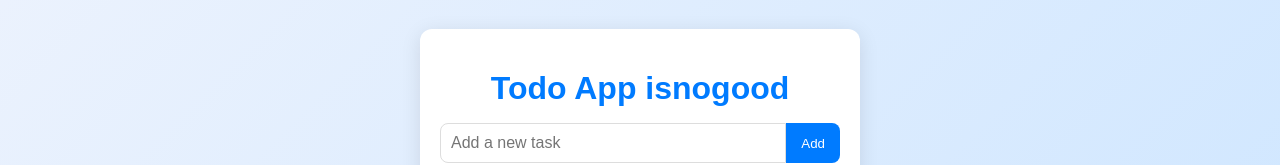
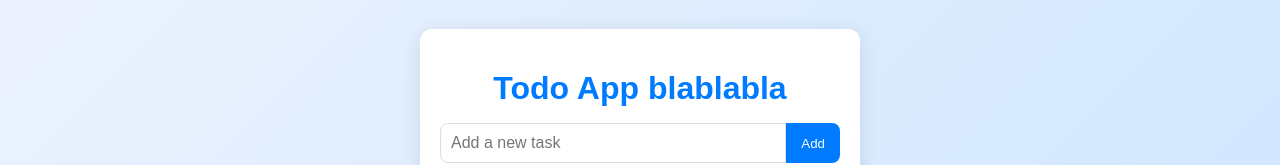
Before and after one commit to quentinvaucheremf/210-vaq, a plain HTML site: page src/frontend/index.html in a window 1280 px wide. Shown: the part 284-449 px from the top of the page. Drawn offline with nearby package versions, Linux system fonts and the light colour scheme; no server answers.

Commit message:
index.html

```diff
--- a/src/frontend/index.html
+++ b/src/frontend/index.html
@@ -11,7 +11,7 @@
 </head>
 <body>
   <div class="app-container">
-    <h1>Todo App isnogood</h1>
+    <h1>Todo App blablabla</h1>
     <form id="todo-form">
       <input type="text" id="todo-input" placeholder="Add a new task" required>
       <button type="submit">Add</button>
```
